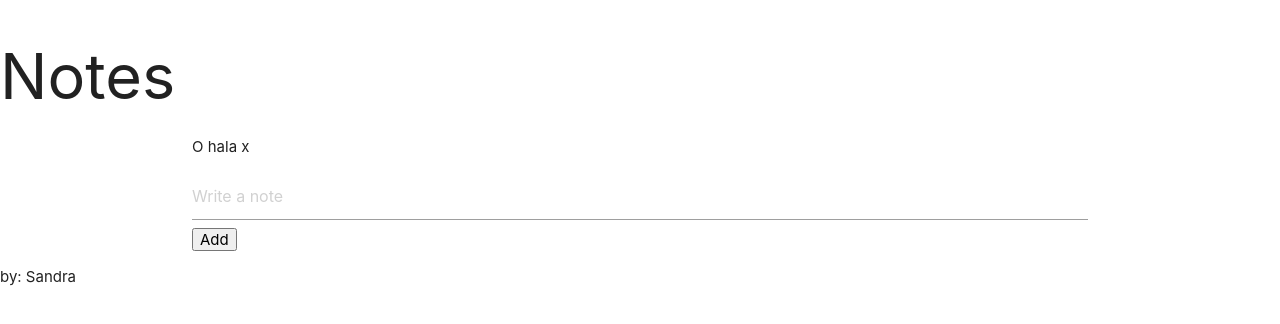
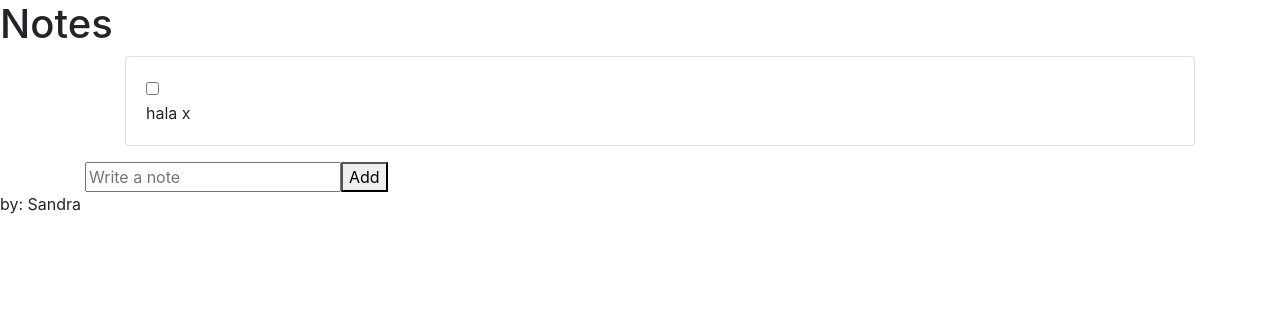
Before and after one commit to SandraGro/NotesApp, a React (Create React App) app: page / in a window 1280 px wide. Shown: the top 324 px of the page. Built offline with nearby package versions, Linux system fonts and the light colour scheme.

Commit message:
Funcion done

```diff
--- a/package.json
+++ b/package.json
@@ -3,7 +3,9 @@
   "version": "0.1.0",
   "private": true,
   "dependencies": {
+    "bootstrap": "^4.4.1",
     "react": "^16.12.0",
+    "react-bootstrap": "^1.0.0-beta.16",
     "react-dom": "^16.12.0",
     "react-router-dom": "^5.1.2",
     "react-scripts": "3.2.0"
--- a/public/index.html
+++ b/public/index.html
@@ -10,7 +10,6 @@
       content="Web site created using create-react-app"
     />
     <link rel="apple-touch-icon" href="logo192.png" />
-    <link rel="stylesheet" href="https://cdnjs.cloudflare.com/ajax/libs/materialize/1.0.0/css/materialize.min.css">
 
     <!--
       manifest.json provides metadata used when your web app is installed on a
--- a/src/App.js
+++ b/src/App.js
@@ -6,6 +6,8 @@ import Footer from './components/Footer/Footer';
 import BrowserRouter from 'react-router-dom/BrowserRouter';
 import Route from 'react-router-dom/Route';
 import Container from './components/NotesContainer';
+import 'bootstrap/dist/css/bootstrap.min.css';
+
 
 
 
--- /dev/null
+++ b/src/components/NotesContainer/Notes/Notes.css
@@ -0,0 +1,3 @@
+.completed {
+    text-decoration: line-through;
+}
--- a/src/components/NotesContainer/Notes/Notes.jsx
+++ b/src/components/NotesContainer/Notes/Notes.jsx
@@ -1,13 +1,18 @@
 import React from "react";
+import { Card, Form } from "react-bootstrap";
+import "./Notes.css"
 
 function Notes(props) {
     const { description, removeNote, done, id, completed } = props;
     return (
-        <li className={`${completed && 'completed '}`}>
-            <span onClick={()=>done(id)}> O </span>
-            {description}
-            <span id={props.id} onClick={()=>removeNote(id)}> x</span>
-        </li>
+        <Card className={`${completed && 'completed '}`}>
+            <Card.Body> <Form.Check onChange={() => done(id)} aria-label="option 1" /> {description}
+                <span id={props.id} onClick={() => removeNote(id)}> x</span></Card.Body>
+
+        </Card>
+
+
+
     );
 }
 export default Notes;
--- a/src/components/NotesContainer/NotesContainer.jsx
+++ b/src/components/NotesContainer/NotesContainer.jsx
@@ -37,14 +37,15 @@ class Container extends Component {
     done(id){
       console.log(id);
       const { notes } = this.state;
-      let newNotes = [];
+      let newNotes = [...notes];
 
-      for (let i in notes){
-        if(id === notes[i].id ){
-           console.log('tachado');
+      for (let i in newNotes){
+        if(id === newNotes[i].id ){
+          newNotes[i].completed = !newNotes[i].completed
+          console.log(newNotes[i].completed);
         }
       }
-
+      this.setState({notes: newNotes});
     }
 
   handleInputChange(event) {
```
Also changed, not shown: 1 other file (tests, documents, lock files or other folders).
